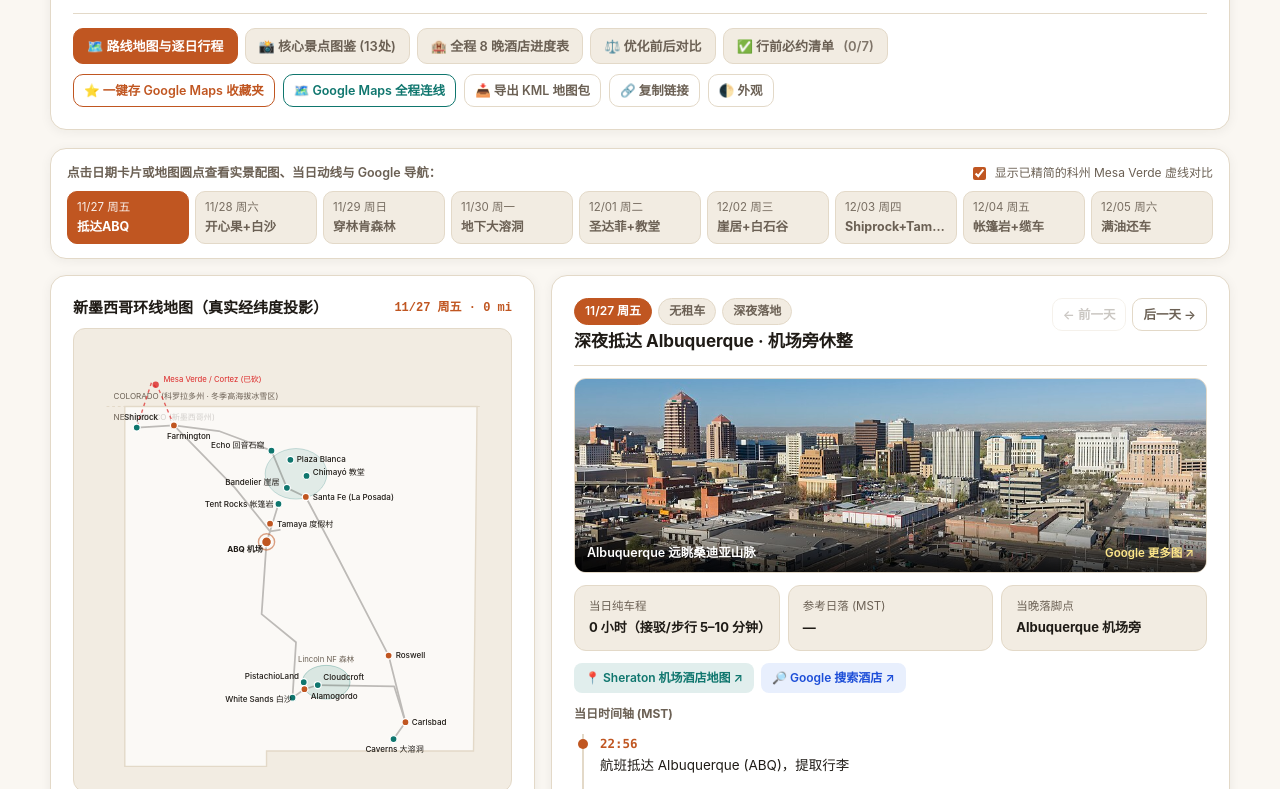
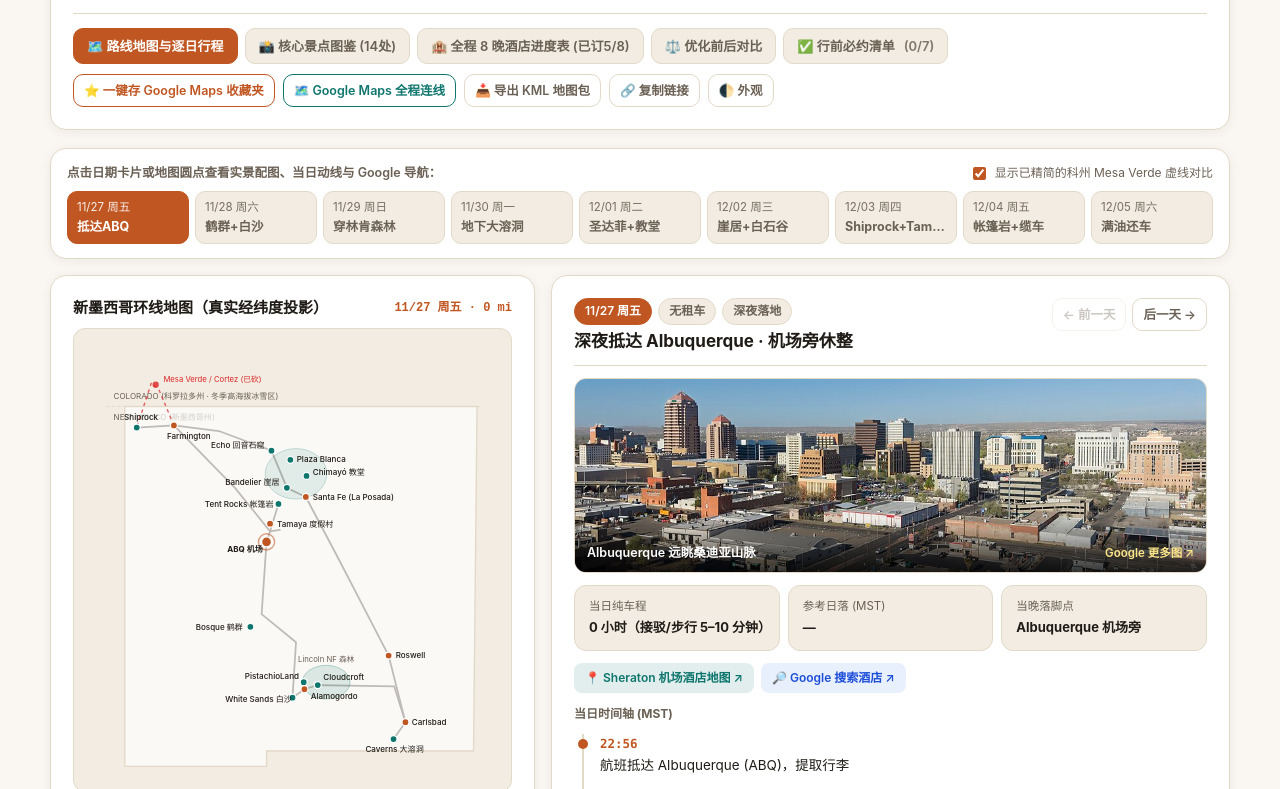
Before and after one commit to newmoonzhang1995/nm-roadtrip-2026, a plain HTML site: page index.html in a window 1280 px wide. Shown: the part 163-952 px from the top of the page. Drawn offline with Linux system fonts and the light colour scheme.

Commit message:
Add Bosque del Apache Visitor Center and update 5/8 hotel booking status

```diff
--- a/index.html
+++ b/index.html
@@ -704,8 +704,8 @@
       <div class="toolbar">
         <nav class="tabs" id="main-tabs">
           <button data-tab="itinerary" class="btn active">🗺️ 路线地图与逐日行程</button>
-          <button data-tab="spots" class="btn">📸 核心景点图鉴 (13处)</button>
-          <button data-tab="hotels" class="btn">🏨 全程 8 晚酒店进度表</button>
+          <button data-tab="spots" class="btn">📸 核心景点图鉴 (14处)</button>
+          <button data-tab="hotels" class="btn">🏨 全程 8 晚酒店进度表 (已订5/8)</button>
           <button data-tab="compare" class="btn">⚖️ 优化前后对比</button>
           <button data-tab="checklist" class="btn">✅ 行前必约清单 <span id="todo-badge" style="margin-left:3px; opacity:0.85;">(0/6)</span></button>
         </nav>
@@ -805,9 +805,9 @@
     <!-- TAB 2: VISUAL ATTRACTION GALLERY -->
     <section id="tab-spots" class="tab-panel hidden" style="display:flex; flex-direction:column; gap:16px;">
       <div class="card" style="padding:16px 20px;">
-        <h2>📸 沿途 13 大核心景观图鉴 &amp; 一键 Google 链接</h2>
+        <h2>📸 沿途 14 大核心景观图鉴 &amp; 一键 Google 链接</h2>
         <p class="muted" style="font-size:13px; margin-top:4px;">
-          每个景点均配有实景图、Google Maps 精准定位、Google 搜索评价/更多美图，以及官方信息入口（已含开心果园、Chimayó 教堂与 Plaza Blanca）。
+          每个景点均配有实景图、Google Maps 精准定位、Google 搜索评价/更多美图，以及官方信息入口（已含 Bosque del Apache 越冬鹤群、开心果园、Chimayó 教堂与 Plaza Blanca）。
         </p>
       </div>
       <div class="three-col" id="spots-grid"></div>
@@ -929,6 +929,16 @@
 
     const SPOTS = [
       {
+        day: "11/28 · D2 (顺路)",
+        name: "Bosque del Apache · 阿帕奇森林越冬沙丘鹤与雪雁保护区",
+        img: "images/bosque-cranes.jpg",
+        desc: "11 月底–12 月初正是数万只雪雁与沙丘鹤越冬的全年巅峰！南下白沙途中在铺装游客中心及湿地观景台短停 20 分钟（年卡免票，不进砂石大环线以免耽误白沙日落）。",
+        mapQ: "Bosque del Apache National Wildlife Refuge Visitor Center",
+        searchQ: "Bosque del Apache Sandhill Cranes Snow Geese December",
+        web: "https://www.fws.gov/refuge/bosque-del-apache",
+        webLabel: "保护区官网"
+      },
+      {
         day: "11/28 · D2",
         name: "McGinn's PistachioLand · 开心果园 (世界最大开心果)",
         img: "images/pistachioland.jpg",
@@ -1090,30 +1100,31 @@
       {
         id: 2,
         date: "11/28 周六",
-        short: "D2 开心果+白沙",
-        title: "SIXT 取车南下 → PistachioLand 开心果园 → White Sands 日落",
-        driveHours: 4.1,
-        driveText: "约 4 – 4.2 小时",
-        miles: "~240 mi",
-        stay: "Alamogordo",
+        short: "D2 鹤群+白沙",
+        title: "SIXT 取车南下 → Bosque 越冬鹤群 → 开心果园 → White Sands 日落",
+        driveHours: 4.3,
+        driveText: "约 4.2 – 4.4 小时",
+        miles: "~252 mi",
+        stay: "⏳ Alamogordo (待订)",
         sunset: "16:57 日落",
-        routePoints: "263,292 256,395 305,435 316,492 300,514 317,502",
-        badges: ["感恩节周六", "顺停开心果园", "国家公园 #1"],
+        routePoints: "263,292 240,413 256,395 305,435 316,492 300,514 317,502",
+        badges: ["感恩节周六", "越冬鹤群+开心果", "国家公园 #1"],
         photos: [
           { src: "images/white-sands.jpg", caption: "White Sands 纯白石膏沙海日落", searchQ: "White Sands National Park sunset" },
-          { src: "images/pistachioland.jpg", caption: "McGinn's PistachioLand · 世界最大开心果雕像", searchQ: "McGinn's PistachioLand World's Largest Pistachio" }
+          { src: "images/bosque-cranes.jpg", caption: "Bosque del Apache 冬季雪雁与沙丘鹤巅峰季", searchQ: "Bosque del Apache Sandhill Cranes" }
         ],
         links: [
-          { type: "maps", label: "🗺️ 今日串联路线(含开心果园)", url: "https://www.google.com/maps/dir/3400+University+Blvd+SE,+Albuquerque,+NM/McGinn's+PistachioLand,+Alamogordo,+NM/White+Sands+National+Park+Visitor+Center/Alamogordo,+NM" },
+          { type: "maps", label: "🗺️ 今日完整串联路线", url: "https://www.google.com/maps/dir/3400+University+Blvd+SE,+Albuquerque,+NM/Bosque+del+Apache+National+Wildlife+Refuge+Visitor+Center/McGinn's+PistachioLand,+Alamogordo,+NM/White+Sands+National+Park+Visitor+Center/Alamogordo,+NM" },
+          { type: "maps", label: "📍 Bosque 游客中心导航", url: gMap("Bosque del Apache National Wildlife Refuge Visitor Center") },
           { type: "maps", label: "📍 PistachioLand 导航", url: gMap("McGinn's PistachioLand 7320 US-54 Alamogordo NM") },
-          { type: "maps", label: "📍 White Sands 导航", url: gMap("White Sands National Park Visitor Center") },
-          { type: "google", label: "🔎 Google 搜开心果园", url: gSearch("McGinn's PistachioLand ice cream") }
+          { type: "maps", label: "📍 White Sands 导航", url: gMap("White Sands National Park Visitor Center") }
         ],
         timeline: [
-          { time: "10:35", event: "酒店退房，直接打 Uber（3–5 分钟）定位 3400 University Blvd SE 租车中心，11:00 在 SIXT 提车" },
-          { time: "11:30", event: "沿 I-25 S → US-380 E → US-54 S 南下，中途简餐加油 30 分钟" },
-          { time: "14:55", event: "顺路停靠 US-54 路边的 McGinn's PistachioLand 开心果园（约 15–20 分钟，0 绕路！拍巨型开心果雕像、尝开心果冰淇淋）" },
-          { time: "15:35", event: "抵达 White Sands 国家公园，在获准且合法停车的石膏沙丘区游玩约 1.5 小时，守候 16:57 粉紫色日落" },
+          { time: "10:35", event: "酒店免费班车或打 Uber 3 分钟至 3400 University Blvd SE 租车中心，11:00 在 SIXT 提车出发" },
+          { time: "12:45", event: "沿 I-25 S 至 San Antonio 出口拐入 Bosque del Apache Visitor Center 铺装区与门口湿地观景台短停 20 分钟看越冬鹤群（⚠️ 不进 12 英里砂石环线，避免违约及耽误白沙日落）" },
+          { time: "13:15", event: "转 US-380 E → US-54 S 继续南下，途中简餐加油" },
+          { time: "15:05", event: "顺停 US-54 路边的 McGinn's PistachioLand 开心果园（15 分钟拍世界最大开心果雕像、买开心果冰淇淋）" },
+          { time: "15:40", event: "抵达 White Sands 国家公园（亮电子年卡免票），游玩石膏沙海并守候 16:57 粉紫色日落" },
           { time: "17:30", event: "出园开 20 分钟抵达 Alamogordo 酒店入住晚餐" }
         ],
         hotelTip: "优先订 IHG 的 Holiday Inn Express Alamogordo（本地评分 ~8.9 最佳）；万豪选 Fairfield Inn。感恩节周六务必尽早锁房！",
@@ -1327,6 +1338,7 @@
 
     const MAP_NODES = [
       { name: "ABQ 机场", x: 263, y: 292, dayIdx: 0, type: "stay", labelDx: -56, labelDy: 15 },
+      { name: "Bosque 鹤群", x: 240, y: 413, dayIdx: 1, type: "park", labelDx: -78, labelDy: 4 },
       { name: "Tamaya 度假村", x: 268, y: 266, dayIdx: 6, type: "stay", labelDx: 10, labelDy: 5 },
       { name: "PistachioLand", x: 316, y: 492, dayIdx: 1, type: "park", labelDx: -84, labelDy: -5 },
       { name: "White Sands 白沙", x: 300, y: 514, dayIdx: 1, type: "park", labelDx: -96, labelDy: 6 },
@@ -1363,21 +1375,21 @@
       {
         date: "11/28 周六",
         area: "Alamogordo",
-        best: "Home2 Suites by Hilton 或 Holiday Inn Express",
-        marriott: "Fairfield Inn & Suites Alamogordo",
-        ihg: "Holiday Inn Express & Suites Alamogordo",
+        best: "⏳ 待订：Fairfield ($155) / HIX ($169) / Home2 ($190)",
+        marriott: "⏳ Fairfield Inn & Suites Alamogordo ($154.75)",
+        ihg: "⏳ Holiday Inn Express & Suites Alamogordo ($169)",
         qMap: {
-          best: "Home2 Suites by Hilton Alamogordo White Sands",
+          best: "Fairfield Inn & Suites Alamogordo NM",
           marriott: "Fairfield Inn & Suites Alamogordo NM",
           ihg: "Holiday Inn Express & Suites Alamogordo NM"
         },
-        pay: "可用第 2 张 CSP 报销 $100 或付现",
-        note: "Home2 Suites 为全镇最新套房；HIX 评分最高 (~9.0分)，均免费停车+含热早，距白沙 15–20 分钟"
+        pay: "⏳ 待订 · 可用第 2 张 CSP 报销 $100",
+        note: "实测含税价：Fairfield $154.75 最省；HIX $169 口碑 ~9.0；Home2 Suites $189.79 全镇最新套房"
       },
       {
         date: "11/29 周日",
         area: "Carlsbad",
-        best: "Hyatt House Carlsbad (凯悦 · 性价比最高)",
+        best: "⏳ 待订：Hyatt House Carlsbad (凯悦 · $149 税后)",
         marriott: "TownePlace Suites by Marriott Carlsbad",
         ihg: "Holiday Inn Express & Suites Carlsbad",
         qMap: {
@@ -1385,22 +1397,22 @@
           marriott: "TownePlace Suites by Marriott Carlsbad NM",
           ihg: "Holiday Inn Express & Suites Carlsbad NM"
         },
-        pay: "凯悦官网现金 $149 税后 (或 8k 凯悦分换套房)",
+        pay: "⏳ 待订 · 凯悦官网现金 $149.18 (或 8k 凯悦分)",
         note: "比同城 IHG ($187–$213) 便宜 $40+，全员含热早，官网直订还可累积凯悦房晚与点亮 Hyatt House 品牌章"
       },
       {
         date: "11/30 周一",
         area: "Roswell",
-        best: "Holiday Inn Express & Suites Roswell (IHG)",
+        best: "✅ Holiday Inn Express & Suites Roswell (已订)",
         marriott: "TownePlace Suites by Marriott Roswell",
-        ihg: "Holiday Inn Express & Suites Roswell",
+        ihg: "✅ Holiday Inn Express & Suites Roswell (已订)",
         qMap: {
           best: "Holiday Inn Express & Suites Roswell NM",
           marriott: "TownePlace Suites by Marriott Roswell NM",
           ihg: "Holiday Inn Express & Suites Roswell NM"
         },
-        pay: "直接现金 ($100+税 ≈ $113)",
-        note: "HIX 安静干净 (~8.8+分)、含热早+免费停车；刷 IHG 卡拿 26x 积分回血"
+        pay: "✅ 已用 Delta Gold 预订 (减 $100 后实付 $21.43)",
+        note: "9.2 高分 · 含热早+免费停车 · 11/23 前可免费全额退改"
       },
       {
         date: "12/01 周二",
@@ -1419,16 +1431,16 @@
       {
         date: "12/02 周三",
         area: "Farmington",
-        best: "TownePlace Suites Farmington (万豪) 或 HIX (IHG)",
-        marriott: "TownePlace Suites Farmington",
-        ihg: "Holiday Inn Express Farmington Bloomfield",
+        best: "⏳ 待订：TownePlace Suites (万豪) 或 HIX ($112+税)",
+        marriott: "⏳ TownePlace Suites Farmington",
+        ihg: "⏳ Holiday Inn Express Farmington Bloomfield",
         qMap: {
           best: "TownePlace Suites by Marriott Farmington NM",
           marriott: "TownePlace Suites by Marriott Farmington NM",
           ihg: "Holiday Inn Express & Suites Farmington Bloomfield NM"
         },
-        pay: "现金 (~$112–$125+税)",
-        note: "评分近 9.0、免费停车+含热早"
+        pay: "⏳ 待订 · 现金 (~$112–$125+税)",
+        note: "评分近 9.0、免费停车+含热早（可先翻一眼万豪卡或 Chase 卡里的 10%–15% 返现 Offer）"
       },
       {
         date: "12/03 周四",
```
Also changed, not shown: images/bosque-cranes.jpg (added), 1 other file.
